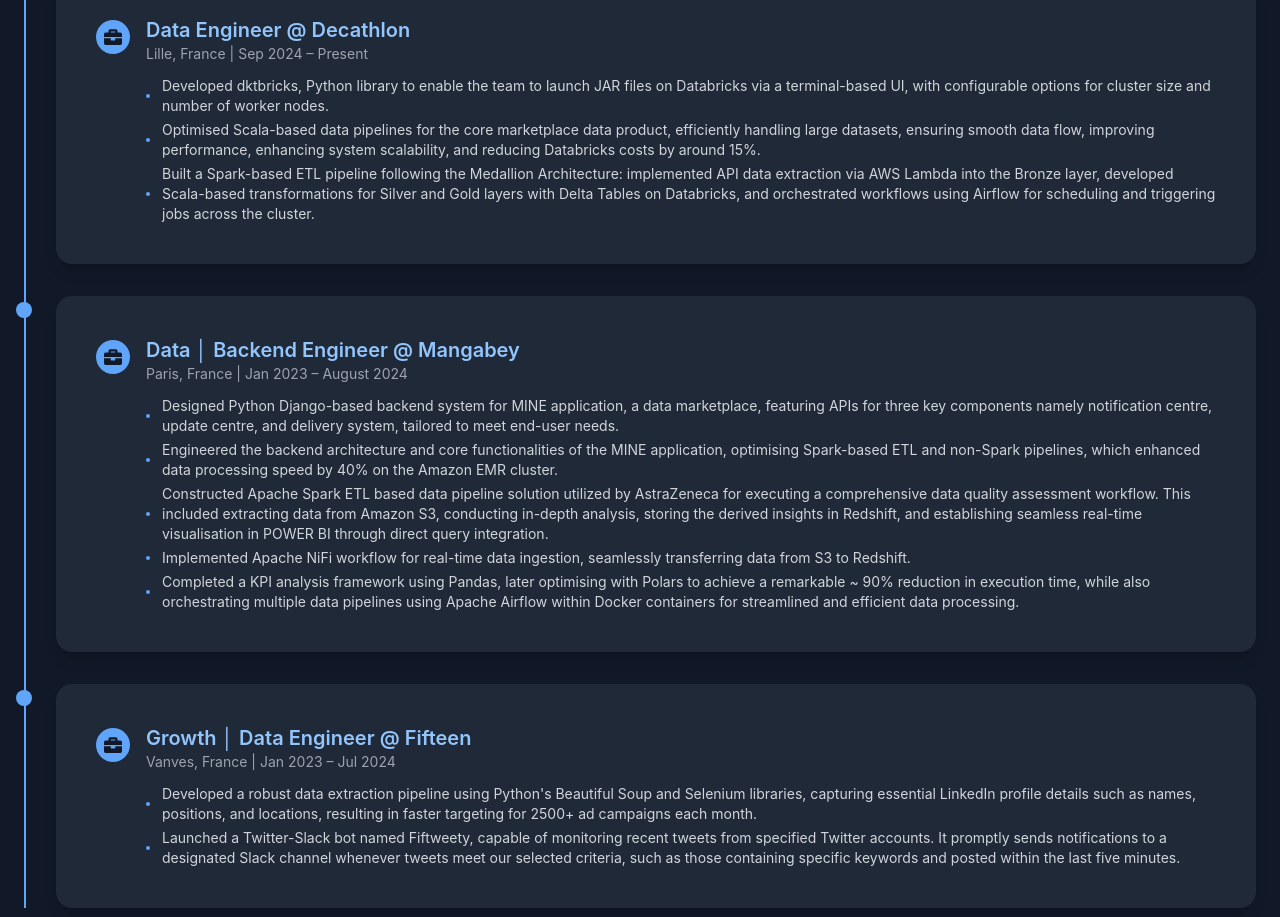
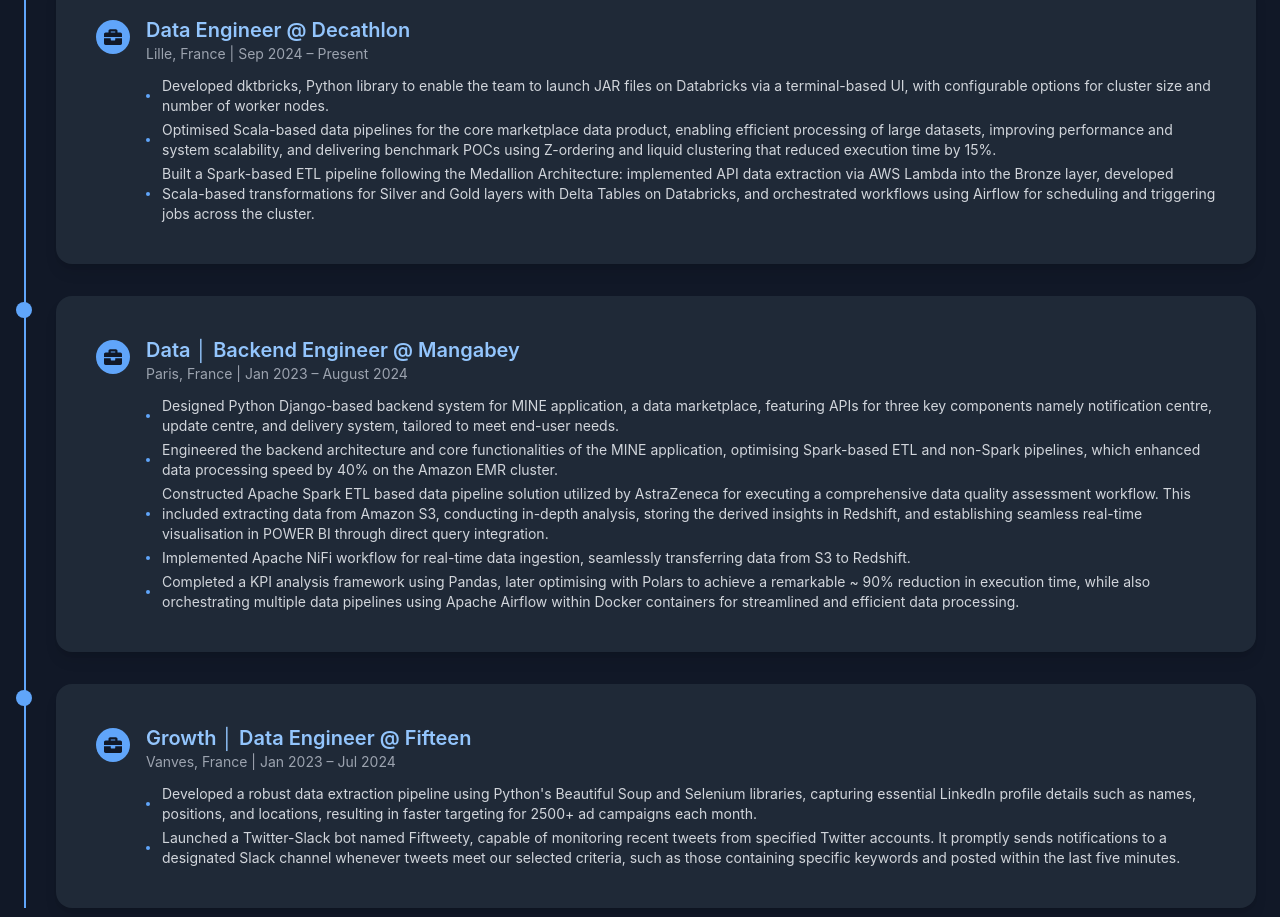
Before and after one commit to Haabiy/DEng-Portfolio, a React (Create React App) app: page / in a window 1280 px wide. Shown: the part 1664-2581 px from the top of the page. Built offline with nearby package versions, Linux system fonts and the light colour scheme.

Commit message:
feat: modified about section

```diff
--- a/src/components/About.jsx
+++ b/src/components/About.jsx
@@ -120,7 +120,7 @@ const About = () => {
                     description:
                     [
                       "Developed dktbricks, Python library to enable the team to launch JAR files on Databricks via a terminal-based UI, with configurable options for cluster size and number of worker nodes.",
-                      "Optimised Scala-based data pipelines for the core marketplace data product, efficiently handling large datasets, ensuring smooth data flow, improving performance, enhancing system scalability, and reducing Databricks costs by around 15%.",
+                      "Optimised Scala-based data pipelines for the core marketplace data product, enabling efficient processing of large datasets, improving performance and system scalability, and delivering benchmark POCs using Z-ordering and liquid clustering that reduced execution time by 15%.",
                       "Built a Spark-based ETL pipeline following the Medallion Architecture: implemented API data extraction via AWS Lambda into the Bronze layer, developed Scala-based transformations for Silver and Gold layers with Delta Tables on Databricks, and orchestrated workflows using Airflow for scheduling and triggering jobs across the cluster.",
                     ]
                 },
```
Also changed, not shown: 1 other file (tests, documents, lock files or other folders).
